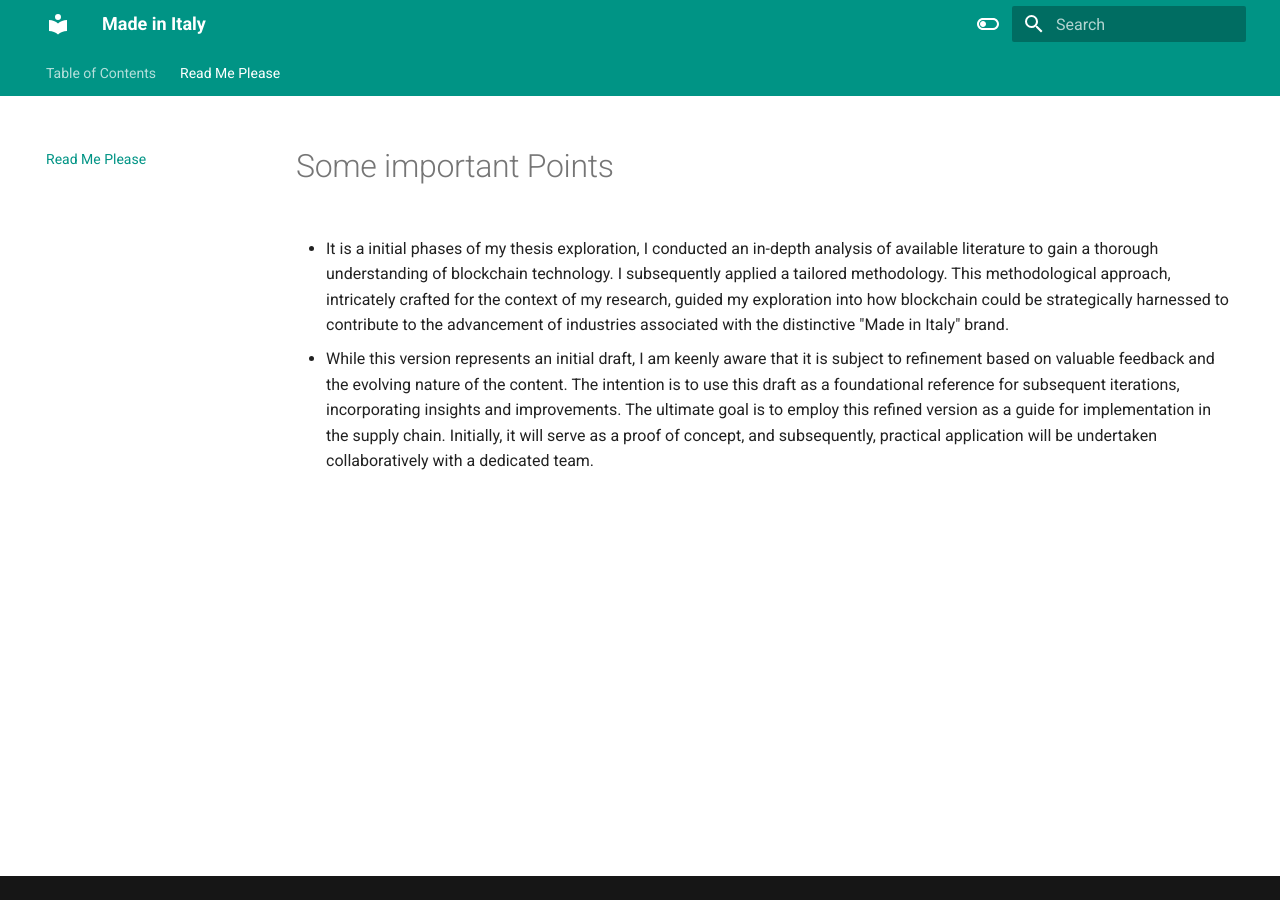
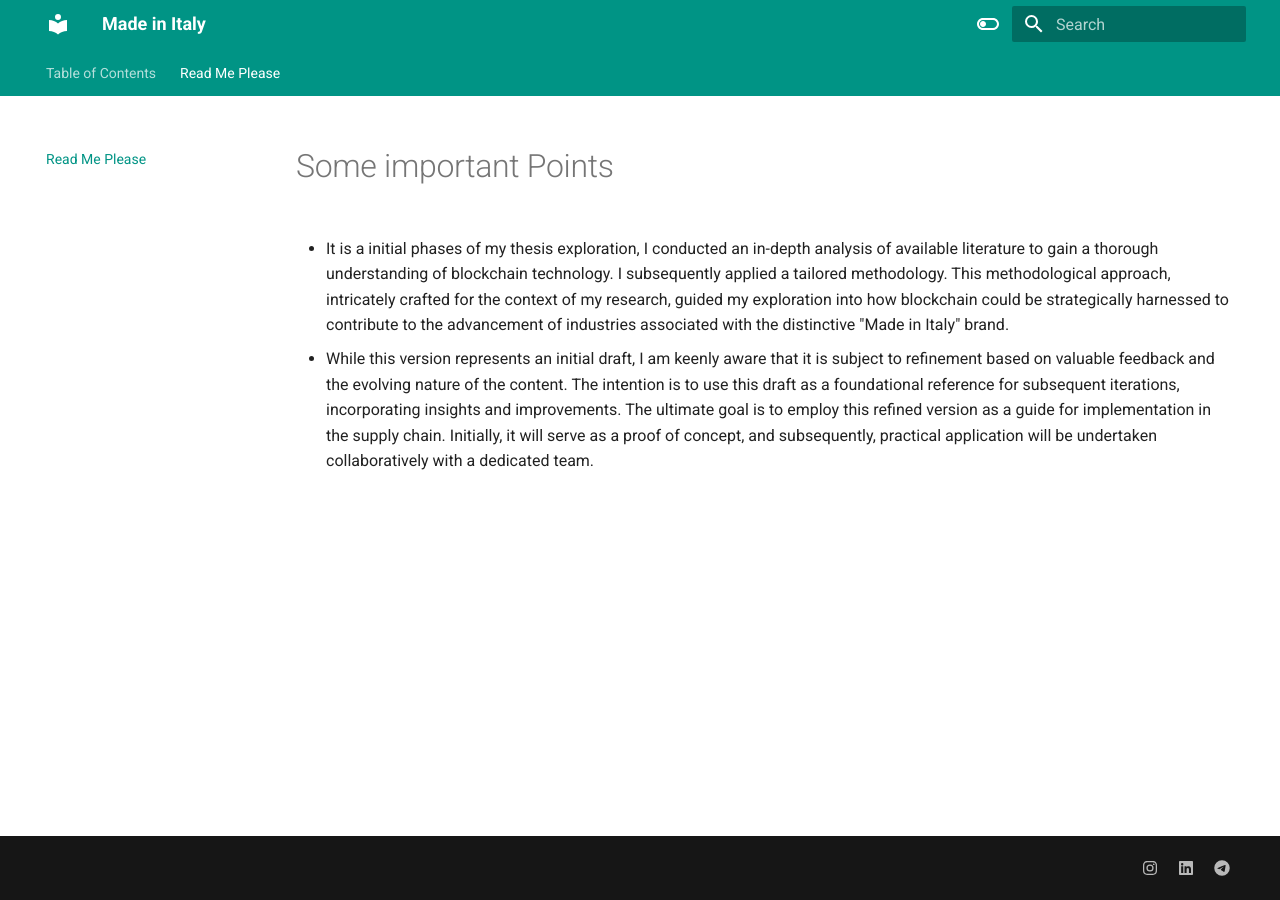
Before and after one commit to piyushsingh1997/Made-in-Italy-, an MkDocs documentation site: the page built from docs/about.md, in a window 1280 px wide. Built offline with MkDocs 1.6.1 and Material for MkDocs 9.7.7, drawn with Linux system fonts in a browser that asks for light colours.

```diff
--- a/mkdocs.yml
+++ b/mkdocs.yml
@@ -11,6 +11,7 @@ theme:
     - content.tabs.link
     - content.tabs.annotations
     - content.code.copy
+
   language: en
   palette:
     - scheme: default
@@ -37,3 +38,10 @@ plugins:
   - open-in-new-tab
 extra:
   generator: false
+  social:
+    - icon: fontawesome/brands/instagram
+      link: https://www.instagram.com/singhpiyush26_/
+    - icon: fontawesome/brands/linkedin
+      link: https://www.linkedin.com/in/piyush-singh-a88b90126/
+    - icon: fontawesome/brands/telegram
+      link: https://t.me/singhpiyush26
```
Also changed, not shown: site/404.html, site/about/index.html, site/index.html, 1 other file.
